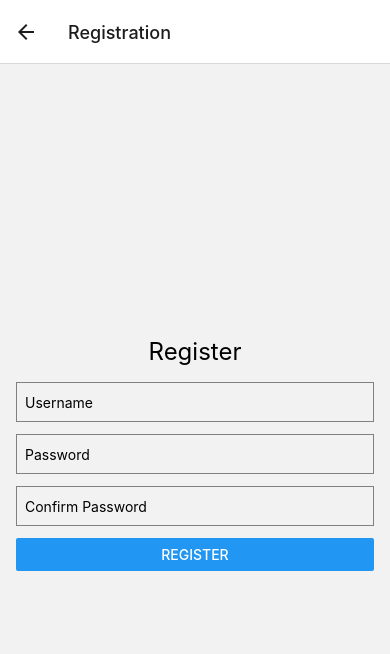
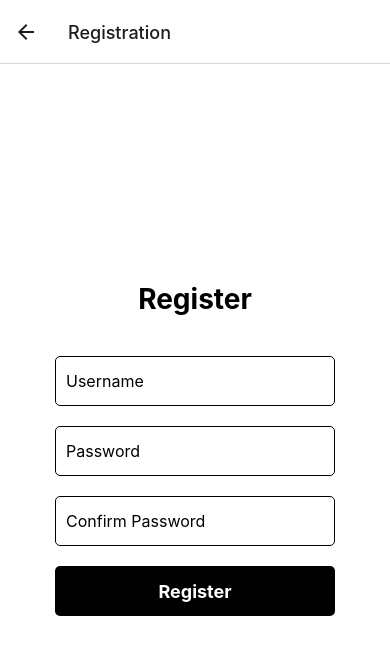
Before and after one commit to 0xANATOLII/cs307_team22, a React Native app: screen /Registration in a window 390 px wide. Shown: the top 654 px of the page. Built offline with nearby package versions, Linux system fonts and the light colour scheme.

Commit message:
Refactor UI components: Add consistent styles and switch to Pressable buttons

```diff
--- a/Screens/HomePage.js
+++ b/Screens/HomePage.js
@@ -1,31 +1,34 @@
 // screens/HomePage.js
 import React from 'react';
-import { View, Button, StyleSheet } from 'react-native';
+import { View, Text, Pressable } from 'react-native';
+import styles from '../styles';
 
 export default function HomePage({ navigation }) {
   return (
     <View style={styles.container}>
-      <Button
-        title="Login"
-        onPress={() => navigation.navigate('Login')}
-      />
-      <Button
-        title="Register"
-        onPress={() => navigation.navigate('Registration')}
-        style={styles.button}
-      />
+      <View style={styles.button}>
+        <Pressable
+          title="Login"
+          onPress={() => navigation.navigate('Login')}
+          style={({ pressed }) => [
+            styles.button,
+            pressed && { backgroundColor: '#555' } // Change background color when pressed
+          ]}
+        >
+          <Text style={styles.buttonText}>Login</Text>
+        </Pressable>
+      </View>
+      <View style={styles.button}>
+      <Pressable
+          onPress={() => navigation.navigate('Registration')}
+          style={({ pressed }) => [
+            styles.button,
+            pressed && { backgroundColor: '#555' }
+          ]}
+        >
+          <Text style={styles.buttonText}>Register</Text>
+        </Pressable>
+      </View>
     </View>
   );
 }
-
-const styles = StyleSheet.create({
-  container: {
-    flex: 1,
-    justifyContent: 'center',
-    alignItems: 'center',
-    padding: 16,
-  },
-  button: {
-    marginVertical: 10,
-  },
-});
--- a/Screens/LoginScreen.js
+++ b/Screens/LoginScreen.js
@@ -1,6 +1,7 @@
 // screens/LoginScreen.js
 import React, { useState } from 'react';
-import { View, Text, TextInput, Button, StyleSheet } from 'react-native';
+import { View, Text, TextInput, Pressable } from 'react-native';
+import styles from '../styles';
 
 export default function LoginScreen() {
   const [username, setUsername] = useState('');
@@ -27,27 +28,15 @@ export default function LoginScreen() {
         onChangeText={setPassword}
         secureTextEntry
       />
-      <Button title="Login" onPress={handleLogin} />
+      <Pressable
+        onPress={handleLogin}
+        style={({ pressed }) => [
+          styles.button,
+          pressed && { backgroundColor: '#555' }
+        ]}
+      >
+        <Text style={styles.buttonText}>Login</Text>
+      </Pressable>
     </View>
   );
 }
-
-const styles = StyleSheet.create({
-  container: {
-    flex: 1,
-    justifyContent: 'center',
-    paddingHorizontal: 16,
-  },
-  title: {
-    fontSize: 24,
-    marginBottom: 16,
-    textAlign: 'center',
-  },
-  input: {
-    height: 40,
-    borderColor: 'gray',
-    borderWidth: 1,
-    marginBottom: 12,
-    paddingHorizontal: 8,
-  },
-});
--- a/Screens/RegistrationScreen.js
+++ b/Screens/RegistrationScreen.js
@@ -1,6 +1,7 @@
 // screens/RegistrationScreen.js
 import React, { useState } from 'react';
-import { View, Text, TextInput, Button, StyleSheet } from 'react-native';
+import { View, Text, TextInput, Pressable } from 'react-native';
+import styles from '../styles';
 
 export default function RegistrationScreen() {
   const [username, setUsername] = useState('');
@@ -40,27 +41,15 @@ export default function RegistrationScreen() {
         onChangeText={setConfirmPassword}
         secureTextEntry
       />
-      <Button title="Register" onPress={handleRegister} />
+      <Pressable
+        onPress={handleRegister}
+        style={({ pressed }) => [
+          styles.button,
+          pressed && { backgroundColor: '#555' } // Change background color when pressed
+        ]}
+      >
+        <Text style={styles.buttonText}>Register</Text>
+      </Pressable>
     </View>
   );
 }
-
-const styles = StyleSheet.create({
-  container: {
-    flex: 1,
-    justifyContent: 'center',
-    paddingHorizontal: 16,
-  },
-  title: {
-    fontSize: 24,
-    marginBottom: 16,
-    textAlign: 'center',
-  },
-  input: {
-    height: 40,
-    borderColor: 'gray',
-    borderWidth: 1,
-    marginBottom: 12,
-    paddingHorizontal: 8,
-  },
-});
--- /dev/null
+++ b/styles.js
@@ -0,0 +1,53 @@
+import { StyleSheet } from 'react-native';
+
+export default StyleSheet.create({
+  container: {
+    flex: 1,
+    justifyContent: 'center',
+    alignItems: 'center',
+    backgroundColor: 'white',
+    padding: 20,
+  },
+  logo: {
+    width: 150,
+    height: 150,
+    marginBottom: 20,
+    resizeMode: 'contain',
+  },
+  title: {
+    fontSize: 28,
+    fontWeight: 'bold',
+    color: 'black',
+    marginBottom: 30,
+  },
+  input: {
+    width: '80%',
+    height: 50,
+    borderColor: 'black',
+    borderWidth: 1,
+    borderRadius: 5,
+    paddingHorizontal: 10,
+    marginVertical: 10,
+    fontSize: 16,
+  },
+  button: {
+    width: '80%',
+    height: 50,
+    backgroundColor: 'black',
+    justifyContent: 'center',
+    alignItems: 'center',
+    borderRadius: 5,
+    marginVertical: 10,
+  },
+  buttonText: {
+    color: 'white',
+    fontSize: 18,
+    fontWeight: 'bold',
+  },
+  forgotPasswordText: {
+    fontSize: 16,
+    color: 'black',
+    marginTop: 10,
+    textDecorationLine: 'underline',
+  },
+});
```
Also changed, not shown: package.json (+5 -2 lines), 2 other files (tests, documents, lock files or other folders).
